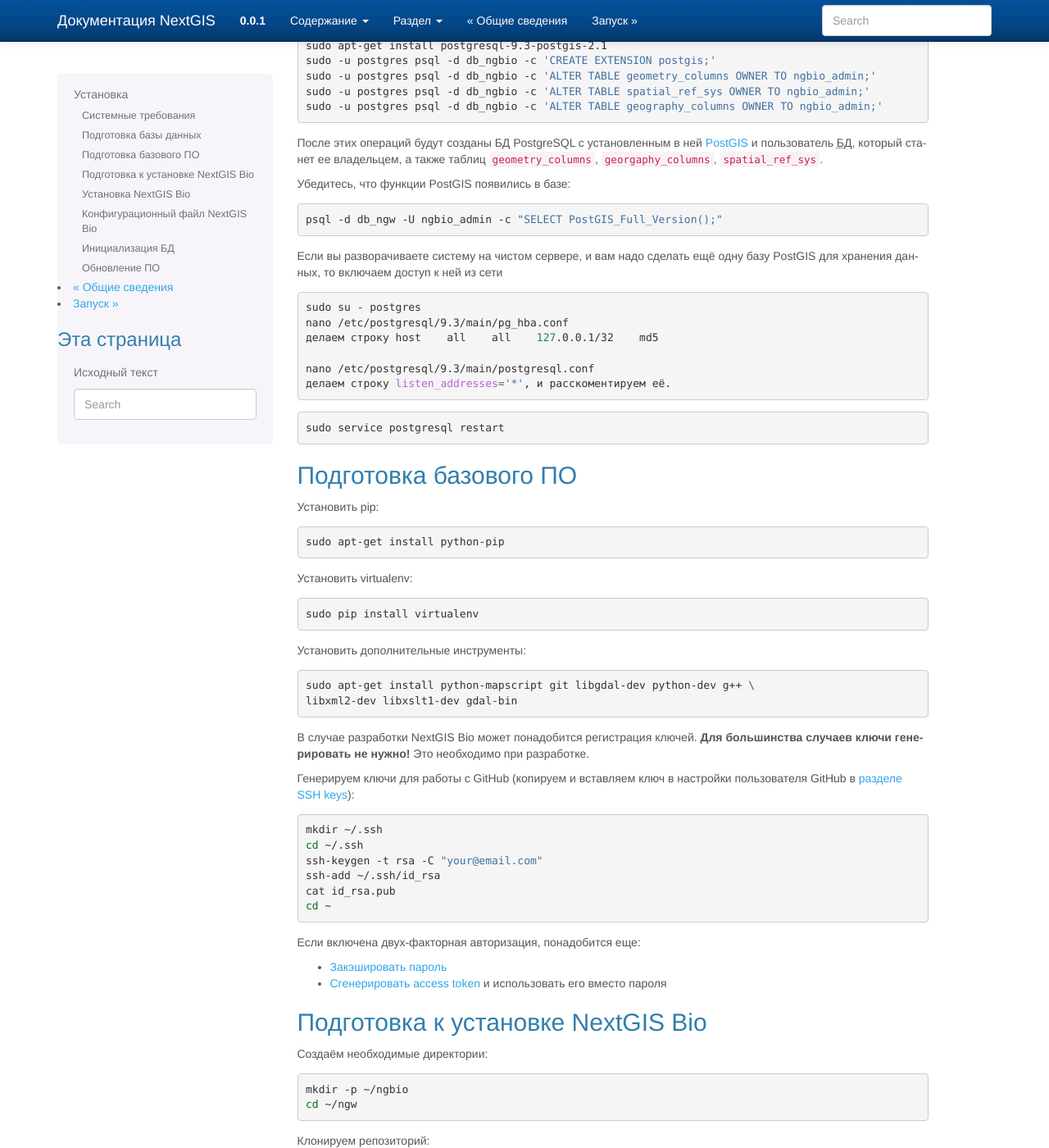
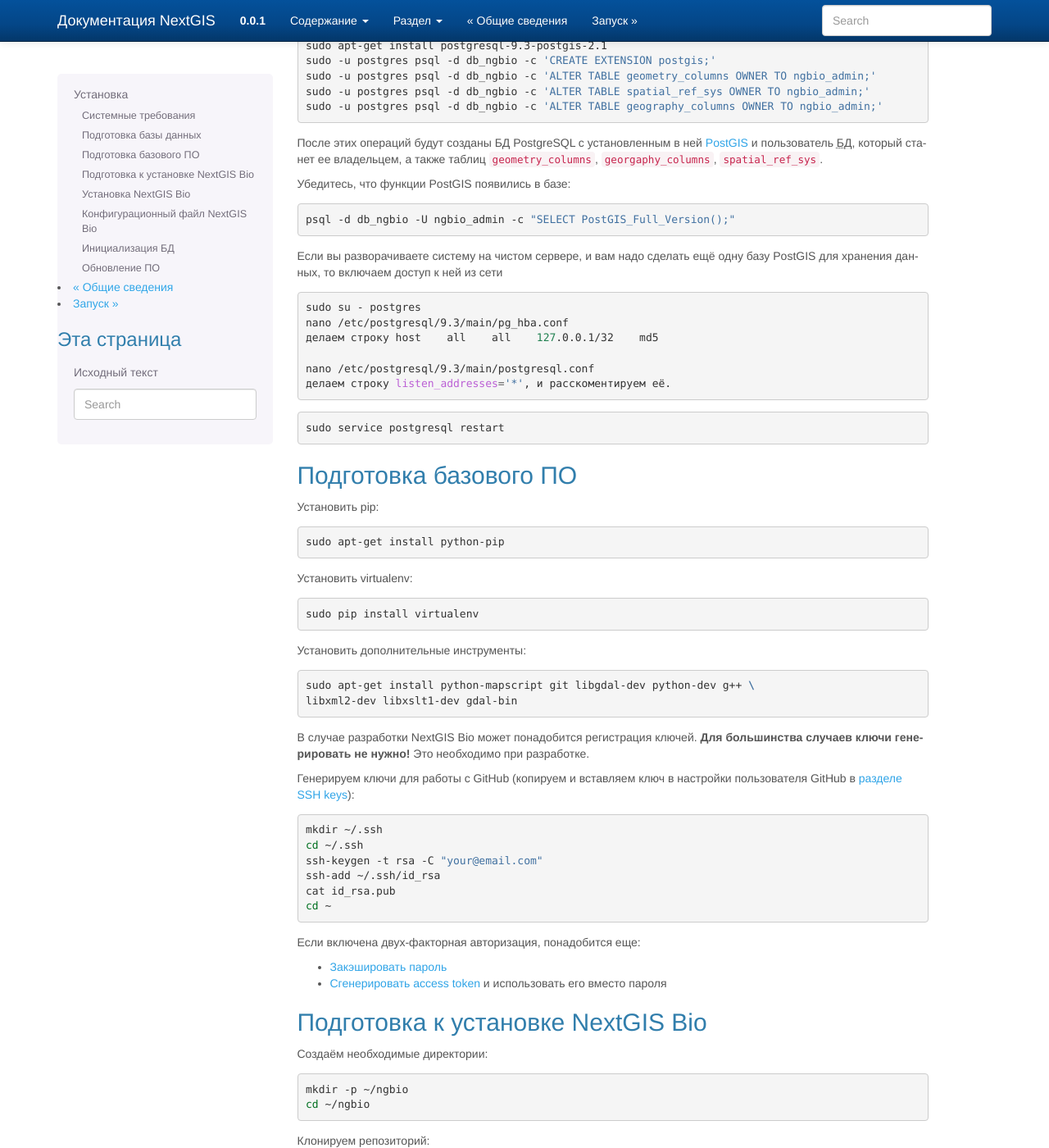
Before and after one commit to isabella232/docs_ngbio, a Sphinx documentation site: the page built from source/install.rst, in a window 1280 px wide and 1400 px high, scrolled down 1490 px. Shown: the whole window at 82% size. Built offline with Sphinx 7.4.7, drawn with Linux system fonts in a browser that asks for light colours; formulas are drawn with MathJax 3.

Commit message:
fixed some paths

```diff
--- a/source/install.rst
+++ b/source/install.rst
@@ -117,7 +117,7 @@
 
 .. code:: bash
 
-    psql -d db_ngw -U ngbio_admin -c "SELECT PostGIS_Full_Version();"
+    psql -d db_ngbio -U ngbio_admin -c "SELECT PostGIS_Full_Version();"
 
 Если вы разворачиваете систему на чистом сервере, и вам надо сделать ещё
 одну базу PostGIS для хранения данных, то включаем доступ к ней из сети
@@ -187,7 +187,7 @@
 .. code:: bash
 
     mkdir -p ~/ngbio
-    cd ~/ngw
+    cd ~/ngbio
 
 Клонируем репозиторий:
 
--- a/source/launch.rst
+++ b/source/launch.rst
@@ -83,13 +83,13 @@
 
     [uwsgi]
     home = /home/ngbio/ngbio/env
-    socket = /home/ngbio/uwsgi/ngw
+    socket = /home/ngbio/uwsgi/ngbio
     protocol=uwsgi
     chmod-socket=777
     master = true
     processes = 8
     threads = 4
-    logto = /home/ngbio/logs/ngw.log
+    logto = /home/ngbio/logs/ngbio.log
     log-slow = 1000
     paste = config:%p
     paste-logger = %p
```
